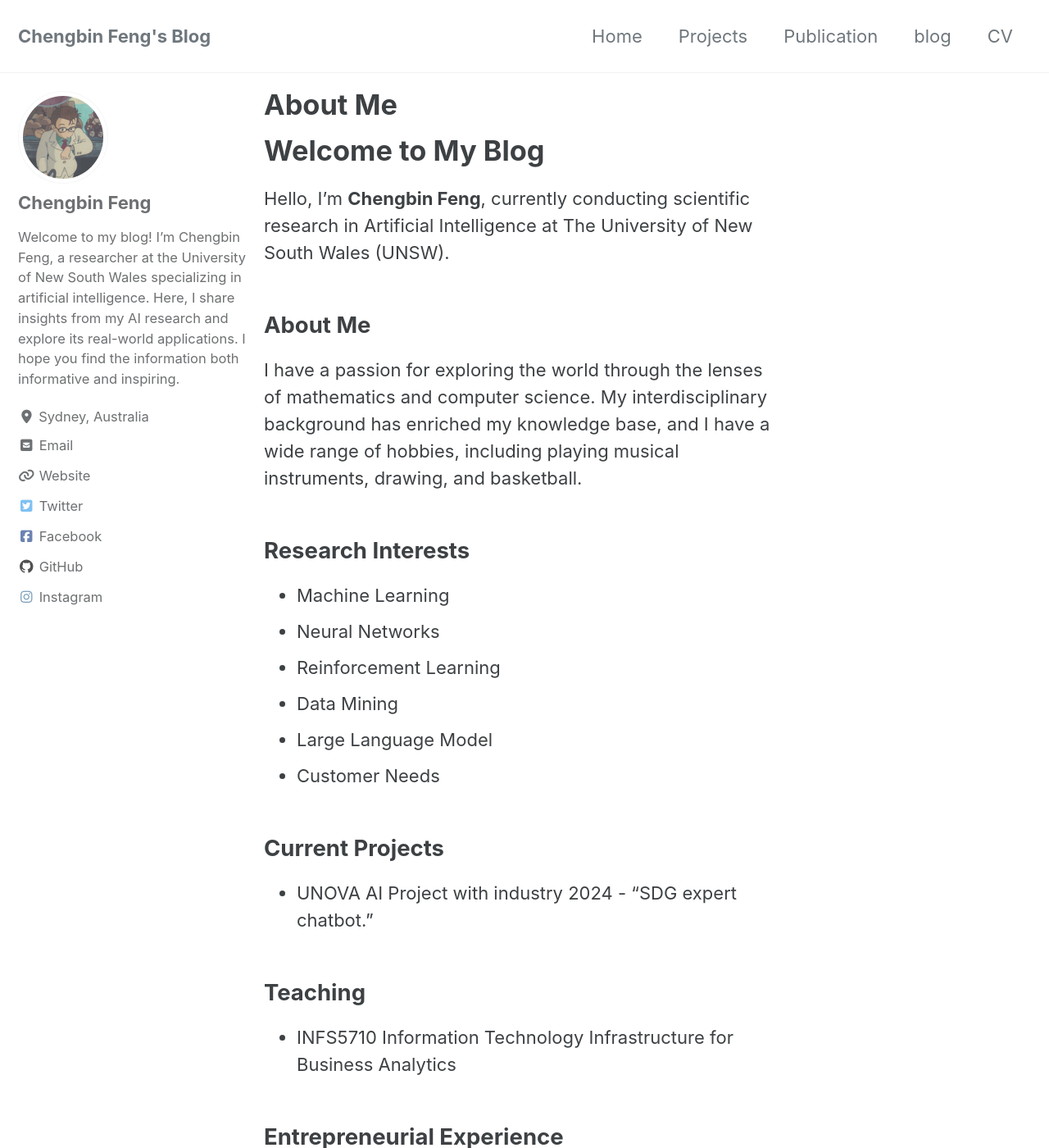
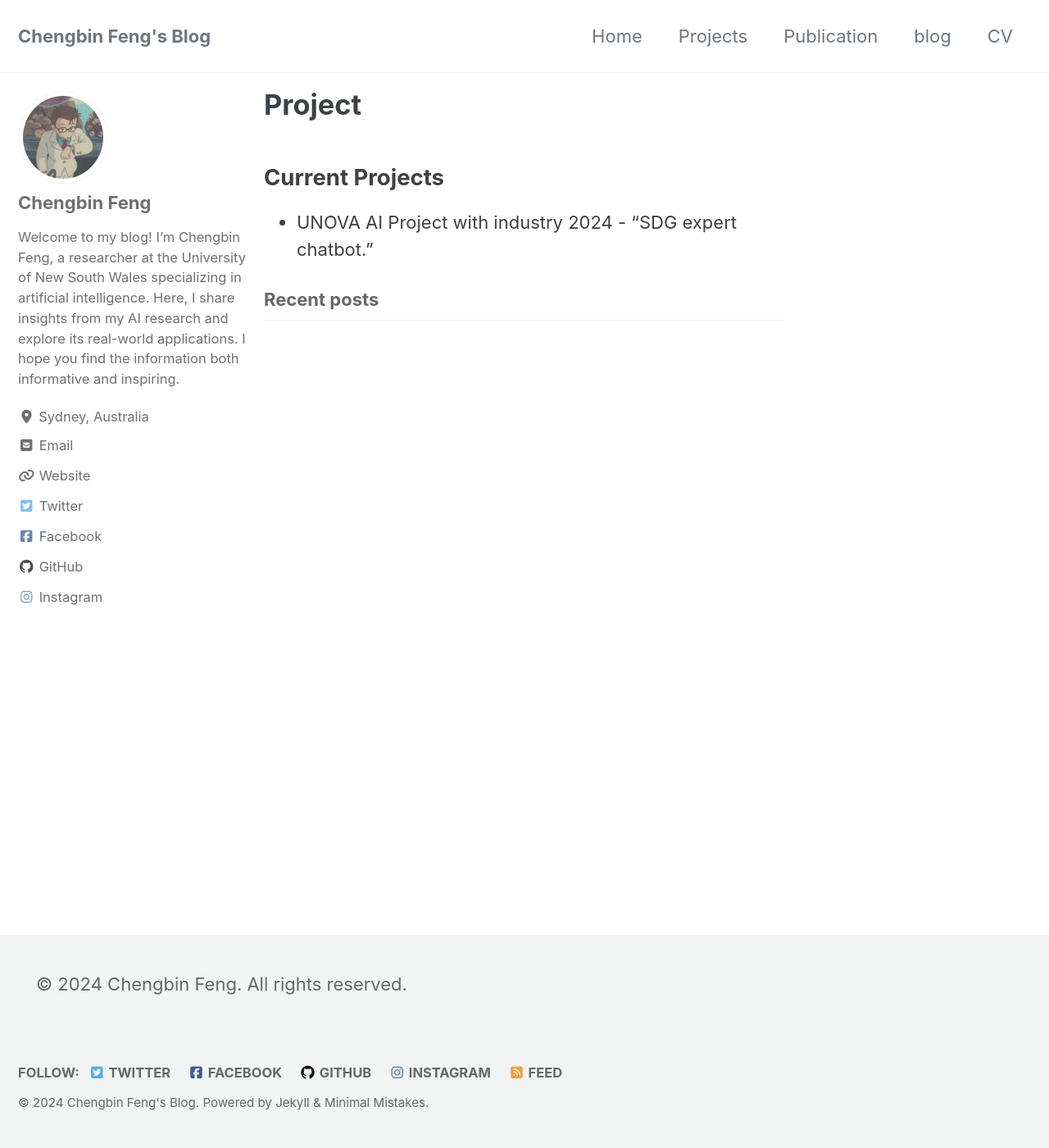
Before and after one commit to kfengc27/kfengc27.github.io, a Jekyll site: the page built from projects.md, in a window 1280 px wide and 1400 px high. Shown: the whole window at 82% size. Built offline with Jekyll 4.4.1, drawn with Linux system fonts in a browser that asks for light colours; cached includes are drawn as plain includes; some of the changed lines change nothing that is shown; some of the changed text lies outside the part shown.

Commit message:
add project

```diff
--- a/index.md
+++ b/index.md
@@ -31,7 +31,7 @@ I have a passion for exploring the world through the lenses of mathematics and c
 
 ## Entrepreneurial Experience
 
-I founded **Suyi Translation Pty Ltd (速译)**, a small business with a 4.9/5.0 Google Reviews rating, based on our class project “User Interaction Design and Experience” at Peking University in 2017.
+I founded **[Suyi Translation Pty Ltd (速译)](https://suyitranslation.com.au/)**, a small business with a 4.9/5.0 Google Reviews rating, based on our class project “User Interaction Design and Experience” at Peking University in 2017.
 
 ## Contact Information
 
--- /dev/null
+++ b/projects.md
@@ -0,0 +1,10 @@
+---
+layout: home
+title: "Project"
+author_profile: true
+
+permalink: /
+---
+
+## Current Projects
+- UNOVA AI Project with industry 2024 - "SDG expert chatbot."
```
Also changed, not shown: publications.md (added).
